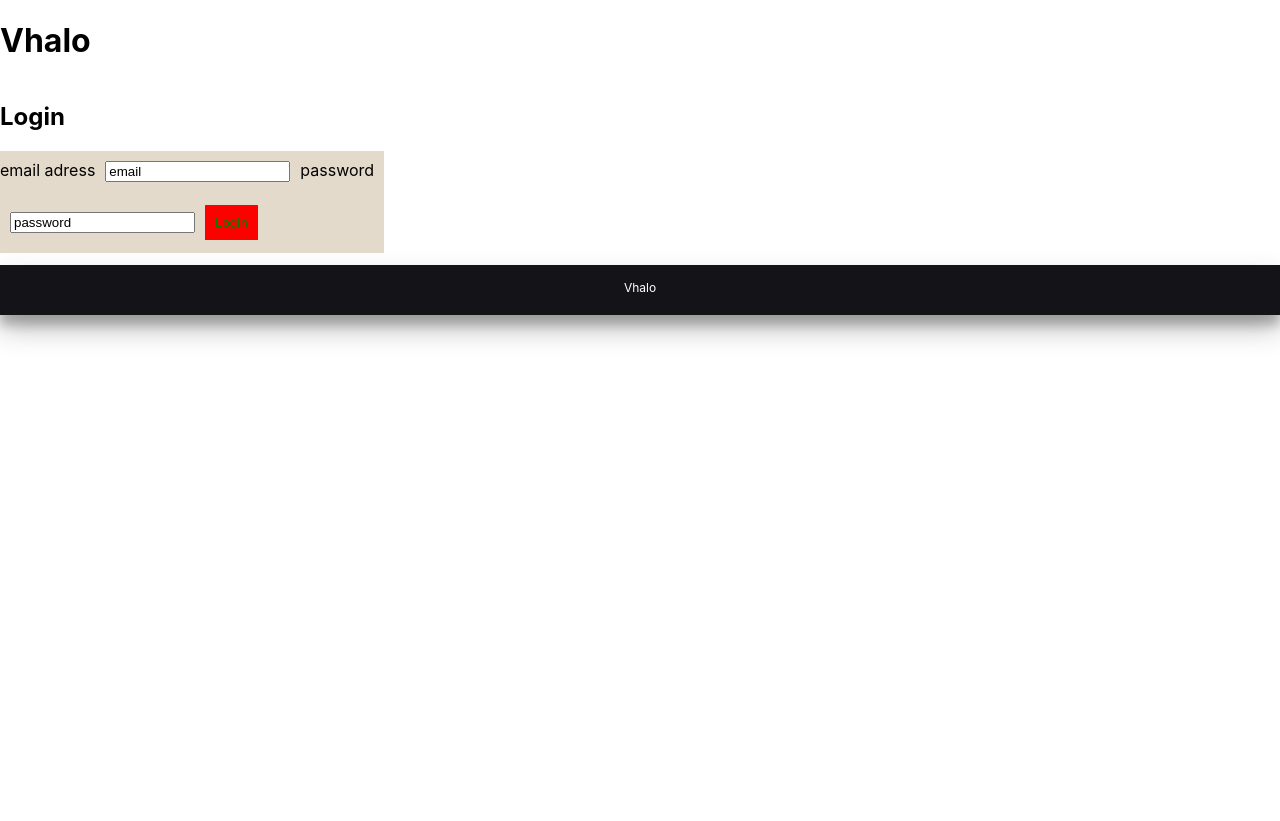
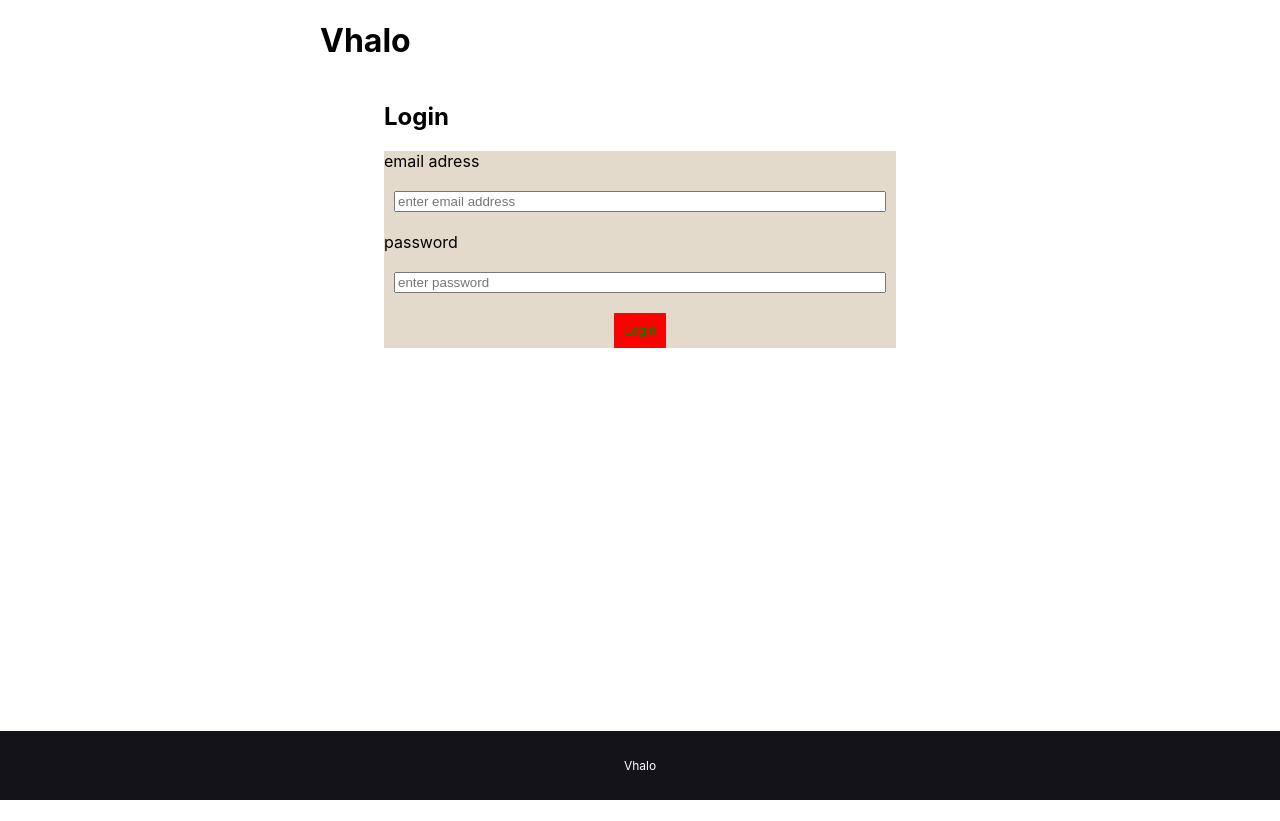
Before and after one commit to SheilaTran-UCF/chat-Website, a React (Create React App) app: page / in a window 1280 px wide. Built offline with nearby package versions, Linux system fonts and the light colour scheme.

Commit message:
Style-Components

```diff
--- a/src/components/contextLogin/index.js
+++ b/src/components/contextLogin/index.js
@@ -1,11 +1,54 @@
 import { useState } from 'react';
 import React from 'react';
 
-import './style.css';
+import styled from 'styled-components';
+
+const Container = styled.div`
+	display: flex;
+	flex-direction: column;
+`;
+
+const LoginForm = styled.form`
+	display: flex;
+	flex-direction: column;
+`;
+
+const Body = styled.div`
+	background-color: rgb(227, 218, 204);
+	/* width: 30%; */
+	display: flex;
+	flex-direction: column;
+	margin: 0% 30%;
+`;
+const Button = styled.button`
+	border: none;
+	background-color: red;
+	padding: 10px;
+	border-radius: 0.5px;
+	cursor: pointer;
+	color: green;
+	align-self: center;
+`;
+
+const Label = styled.label`
+	text-align: left;
+	padding: 0.25rcm 0;
+	margin-bottom: 10px;
+`;
+
+const Input = styled.input`
+	margin: 10px;
+	padding: 1rcm;
+	margin-bottom: 20px;
+`;
+
+const H2 = styled.h2`
+	margin-left: 30%;
+`;
 
 function ContentLogin() {
-	const [email, setEmail] = useState('email');
-	const [pass, setPass] = useState('password');
+	const [email, setEmail] = useState('');
+	const [pass, setPass] = useState('');
 
 	const handleSubmit = item => {
 		item.preventDefault();
@@ -14,27 +57,30 @@ function ContentLogin() {
 	};
 
 	return (
-		<div className='auth-form-container'>
-			<h2>Login</h2>
+		<Container>
+			<H2>Login</H2>
 
-			<form className='login-form' onSubmit={handleSubmit}>
-				<div className='body'>
-					<label className='email'>email adress</label>
-					<input
+			<LoginForm onSubmit={handleSubmit}>
+				<Body>
+					<Label>email adress</Label>
+
+					<Input
 						value={email}
 						onChange={e => setEmail(e.target.value)}
-					></input>
-					<label className='pass'>password</label>
-					<input
+						placeholder='enter email address'
+					></Input>
+					<Label>password</Label>
+					<Input
 						value={pass}
 						onChange={a => setPass(a.target.value)}
-					></input>
-					<button type='submit' className='btn btn-primary'>
+						placeholder='enter password'
+					></Input>
+					<Button type='submit' className='btn btn-primary'>
 						Login
-					</button>
-				</div>
-			</form>
-		</div>
+					</Button>
+				</Body>
+			</LoginForm>
+		</Container>
 	);
 }
 
--- a/src/components/contextLogin/style.css
+++ b/src/components/contextLogin/style.css
@@ -5,35 +5,28 @@
 
 
     }
+    h2{
+      margin-left: 30%;
+    }
 
     @media screen and (min-width: 600px) {
-        /* .auth-form-container{
-
-            padding: 5rcm;
-           border: 1px solid white;
-           border-radius: 10px;
-           margin: 0.5rcm; */
 
            .body{
     background-color: rgb(227, 218, 204);
-    width: 30%;
+    /* width: 30%; */
+    display: flex;
+    flex-direction: column;
+    margin: 0% 30%;
    }
         }
 
 
-  /* .login-form{
 
-
-  } */
     label{
 
       text-align: left;
       padding: 0.25rcm 0;
       margin-bottom: 10px;
-
-      /* text-align: center; */
-      /* margin-bottom: 0.5px; */
-      /* color: white; */
     }
     input{
 
--- a/src/components/footer/index.js
+++ b/src/components/footer/index.js
@@ -1,10 +1,28 @@
-import './style.css';
+import styled from 'styled-components';
+
+const FooterP = styled.footer`
+	background-color: #141317;
+	width: 100%;
+	height: 50;
+	position: absolute;
+	bottom: 0;
+	display: flex;
+	justify-content: center;
+	align-items: center;
+`;
+
+const P = styled.p`
+	color: white;
+	text-align: center;
+	padding: 15px 0;
+	font-size: 12px;
+`;
 
 function Footer() {
 	return (
-		<footer className='footer'>
-			<p>Vhalo</p>
-		</footer>
+		<FooterP>
+			<P>Vhalo</P>
+		</FooterP>
 	);
 }
 
--- a/src/components/footer/style.css
+++ b/src/components/footer/style.css
@@ -1,10 +1,12 @@
 .footer{
 	background-color: #141317;
 	width: 100%;
-    position: relative;
-	height: 50px;
-	-webkit-box-shadow: 0 14px 28px rgba(0,0,0,.25), 0 10px 10px rgba(0,0,0,.22);
-    box-shadow: 0 14px 28px rgba(0,0,0,.25), 0 10px 10px rgba(0,0,0,.22);
+	height: 50;
+    position: absolute;
+	bottom: 0;
+	display: flex;
+	justify-content: center;
+	align-items: center;
 }
 
 .footer p{
--- a/src/components/header/index.js
+++ b/src/components/header/index.js
@@ -1,8 +1,14 @@
+import styled from 'styled-components';
+
+const HeaderContainer = styled.header`
+	margin-left: 25%;
+`;
+
 function Header() {
 	return (
-		<header className='header'>
+		<HeaderContainer>
 			<h1>Vhalo</h1>
-		</header>
+		</HeaderContainer>
 	);
 }
 
```
Also changed, not shown: src/components/header/style.css (+7 -0 lines), 1 other file (tests, documents, lock files or other folders).
